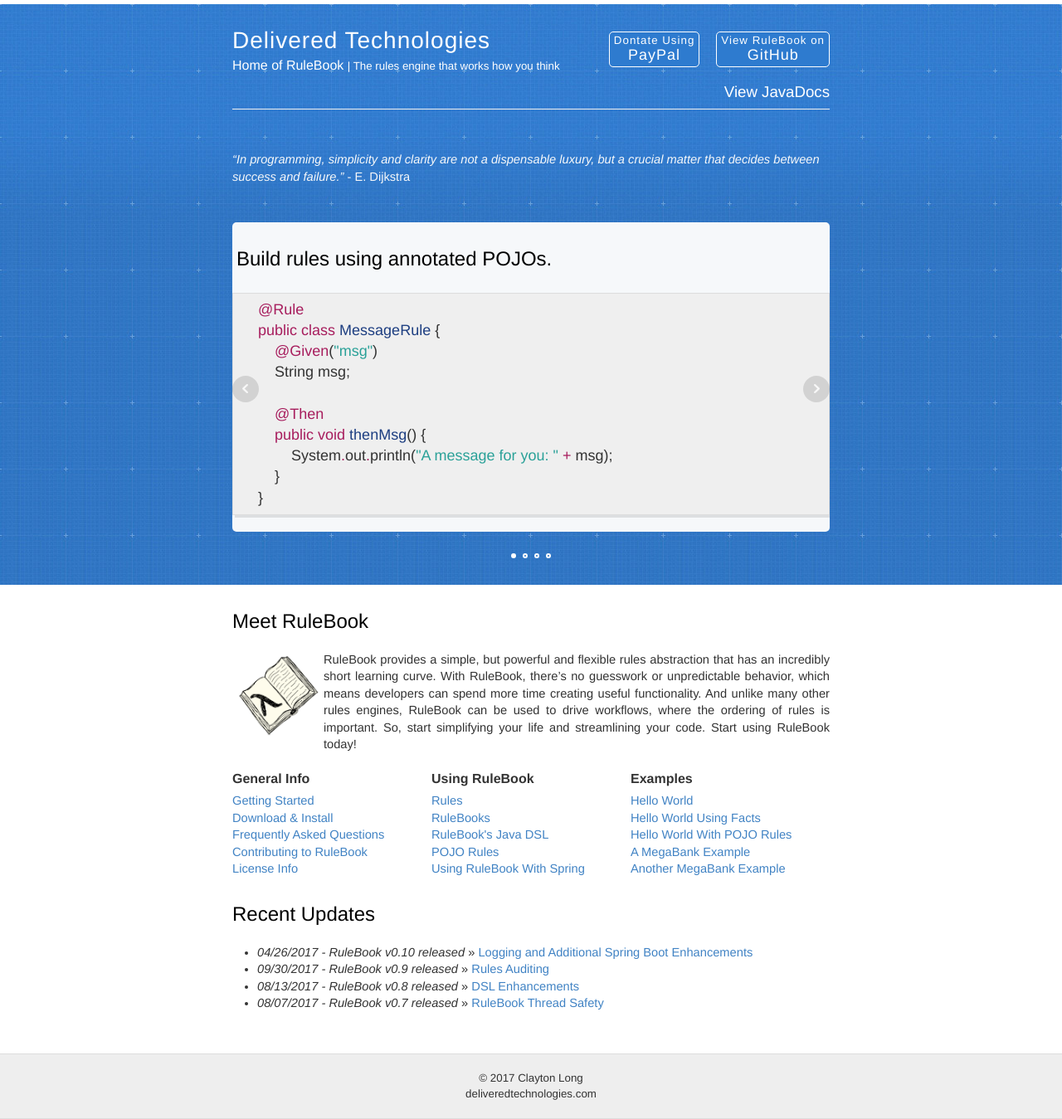
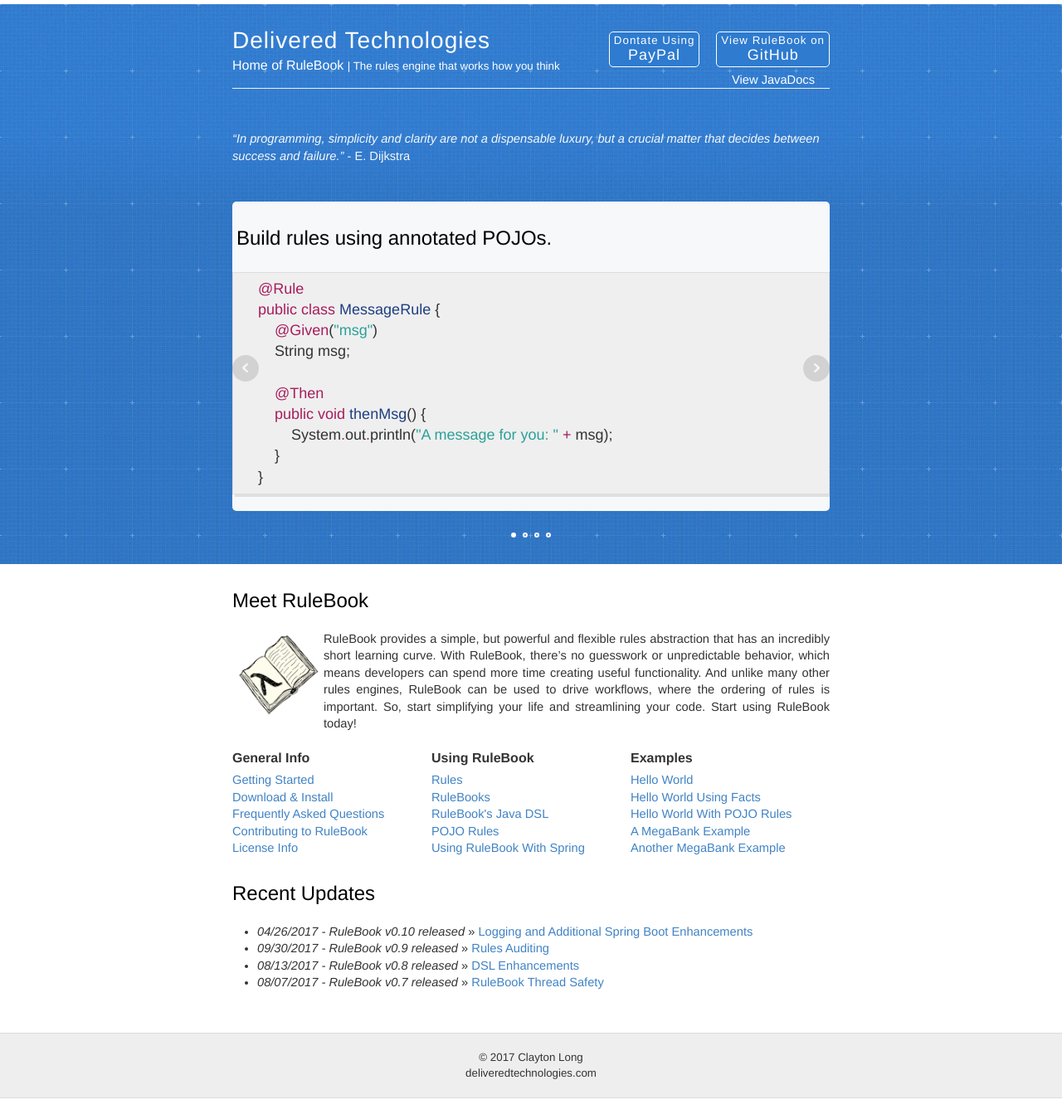
Before and after one commit to deliveredtechnologies/deliveredtechnologies.github.io, a Jekyll site: the page built from index.html, in a window 1280 px wide. Shown: the whole page at 83% size. Built offline with Jekyll 4.4.1, drawn with Linux system fonts in a browser that asks for light colours; nearby versions of some CDN libraries; after the commit the page ends 1324 px from its top, so only the background shows below that.

Commit message:
Update extensions.css

```diff
--- a/css/extensions.css
+++ b/css/extensions.css
@@ -34,7 +34,10 @@ header.masthead.clearfix {
 }
 .javadocs p.smaller {
     line-height: 10px;
-    font-size: 14pt;
+    font-size: 11pt;
+    margin-top: 0;
+    margin-bottom: 5px;
+    margin-right: 18px;
 }
 .javadocs a:link, .javadocs a:visited, .javadocs a:hover {
     color: white;
```
